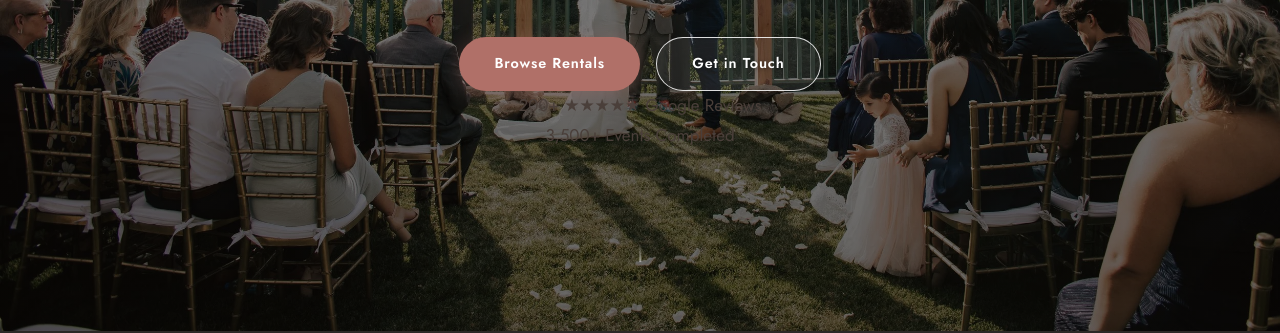
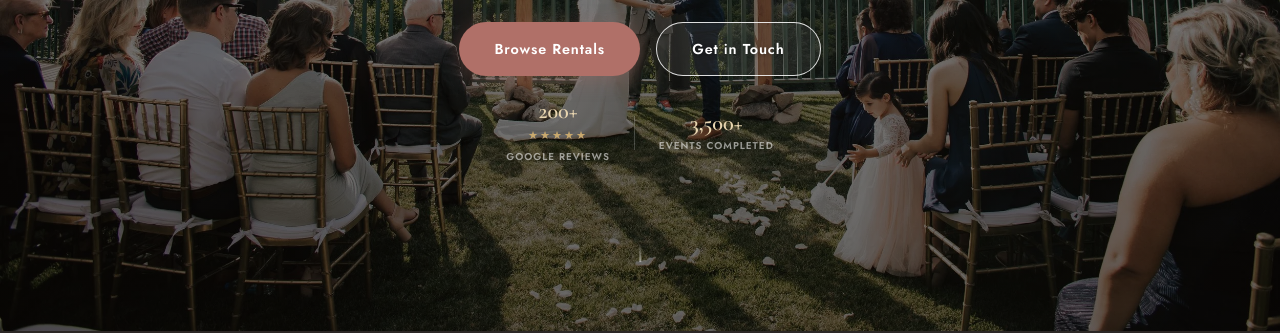
Before and after one commit to spencerbuilds/all-about-you-rentals, a plain HTML site: page index.html in a window 1280 px wide. Shown: the part 469-802 px from the top of the page. Drawn offline with nearby package versions, Linux system fonts and the light colour scheme.

Commit message:
Auto-deploy: update styles.css

```diff
--- a/styles.css
+++ b/styles.css
@@ -329,6 +329,45 @@ button { border: none; background: none; cursor: pointer; font-family: inherit;
   gap: 1rem;
   justify-content: center;
   flex-wrap: wrap;
+}
+.hero__trust {
+  display: flex;
+  align-items: center;
+  gap: 1.5rem;
+  margin-top: 1.5rem;
+  justify-content: center;
+}
+.hero__trust-item {
+  display: flex;
+  flex-direction: column;
+  align-items: center;
+  gap: 3px;
+  text-align: center;
+}
+.hero__trust-num {
+  font-family: var(--font-serif);
+  font-size: 1.4rem;
+  font-weight: 600;
+  color: var(--gold-light);
+  line-height: 1;
+}
+.hero__trust-stars {
+  color: var(--gold);
+  font-size: .7rem;
+  letter-spacing: 2px;
+}
+.hero__trust-label {
+  font-size: .62rem;
+  font-weight: 600;
+  letter-spacing: .1em;
+  text-transform: uppercase;
+  color: rgba(255,255,255,.55);
+}
+.hero__trust-divider {
+  width: 1px;
+  height: 34px;
+  background: rgba(255,255,255,.2);
+  flex-shrink: 0;
 }
 .hero__scroll {
   position: absolute;
```
